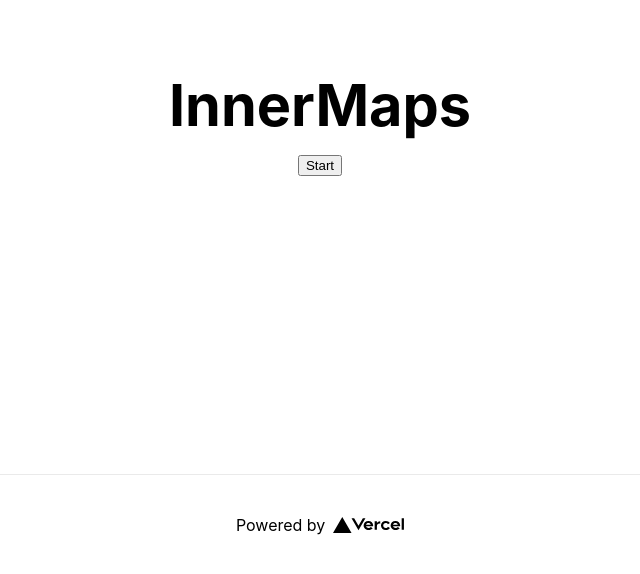
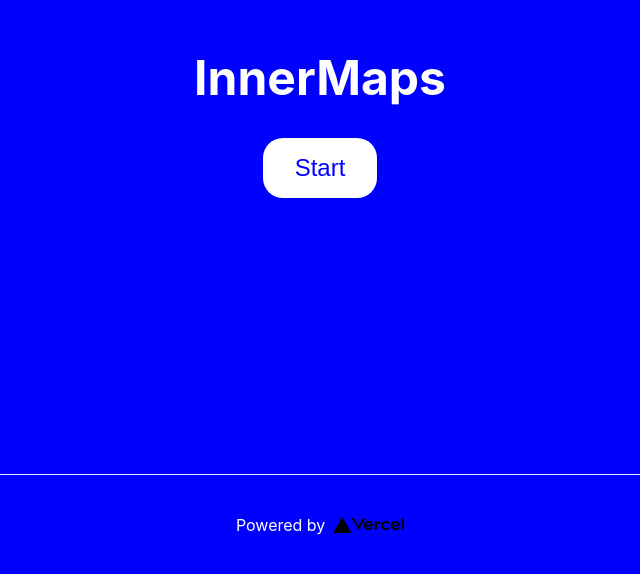
Before and after one commit to Suspiria1/mapping-app, a Next.js app in the folder nextjs-blog/: page / in a window 1280 px wide. Shown: the part 226-800 px from the top of the page, without its empty margins (320-960 px from the left). Built offline with nearby package versions, Linux system fonts and the light colour scheme.

Commit message:
On branch main Your branch is up to date with 'origin/main'.
Changes to be committed:
modified:   nextjs-blog/styles/Home.module.css

```diff
--- a/nextjs-blog/styles/Home.module.css
+++ b/nextjs-blog/styles/Home.module.css
@@ -57,9 +57,7 @@
     text-decoration: none;
     border: 1px solid #eaeaea;
     border-radius: 10px;
-  transition:
-    color 0.15s ease,
-    border-color 0.15s ease;
+    transition: color 0.15s ease, border-color 0.15s ease;
 }
 
 .card:hover,
@@ -90,3 +88,49 @@
         flex-direction: column;
     }
 }
+
+.container {
+    min-height: 100vh;
+    display: flex;
+    flex-direction: column;
+    justify-content: center;
+    align-items: center;
+    background-color: blue; /* Change to your desired background color */
+    color: white; /* Text color */
+}
+
+.main {
+    padding: 5rem 0;
+    text-align: center;
+}
+
+.title {
+    font-size: 3rem; /* Adjust font size as needed */
+    margin-bottom: 2rem;
+}
+
+.button {
+    padding: 1rem 2rem;
+    font-size: 1.5rem;
+    border-radius: 20px; /* Rounded border */
+    background-color: white; /* Button background color */
+    color: blue; /* Button text color */
+    border: none;
+    cursor: pointer;
+    transition: background-color 0.3s, color 0.3s;
+}
+
+.button:hover {
+    background-color: #fff;
+    color: blue;
+}
+
+.footer {
+    width: 100%;
+    height: 100px;
+    display: flex;
+    justify-content: center;
+    align-items: center;
+    background-color: #333; /* Footer background color */
+    color: white; /* Footer text color */
+}
```
Lines whose indentation alone changed are shown as unchanged.
